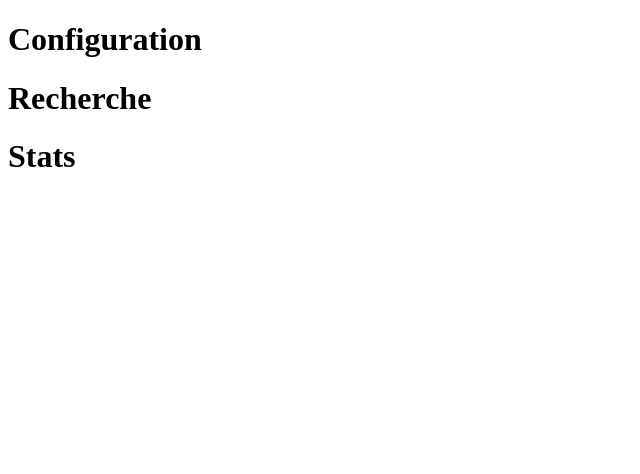
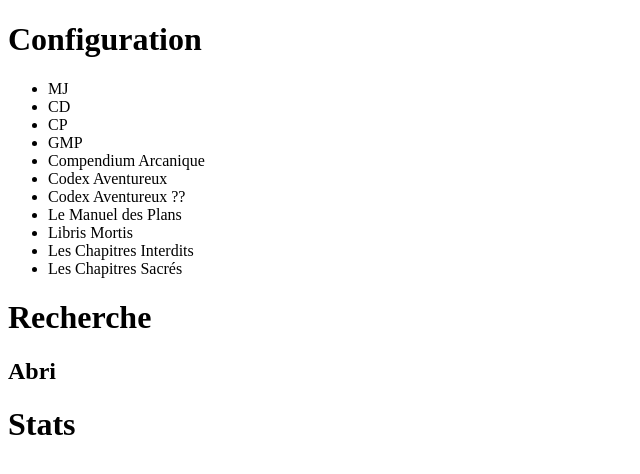
Before and after one commit to NathanLEFORT/TP_Vue, a Vue app: page / in a window 1280 px wide. Shown: the top 474 px of the page, without its empty margins (0-640 px from the left). Built offline with nearby package versions, Linux system fonts and the light colour scheme.

Commit message:
Tests variés

```diff
--- a/src/App.vue
+++ b/src/App.vue
@@ -2,9 +2,9 @@
   <div>
     <div>
     </div>
-    <Configuration/>
-    <Recherche/>
-    <Stats/>
+    <Configuration v-bind:books="booksPresent"/> <!-- v-bind est utilisé pour passer booksPresent à notre composant, sous le nom books -->
+    <Recherche v-bind:utils="sortTable"/>
+    <Stats v-bind:utils="sortTable"/>
   </div>
 </template>
 
@@ -13,7 +13,7 @@
 import Configuration from "@/components/Configuration";
 import Recherche from "@/components/Recherche";
 import Stats from "@/components/Stats";
-import {sortTable, bookUsed, bookTable} from "../public/data.min.js";
+import {sortTable} from "../public/data.min.js";
 
 export default {
   name: "App",
@@ -21,13 +21,17 @@ export default {
   data () {
     return {
       sortTable: sortTable,
-      bookUsed: bookUsed,
-      bookTable: bookTable
+      booksPresent: []
     }
+  },
+  mounted() { // Seul endroit où est censés executer du JS
+    sortTable.forEach(sort => {
+      if(!this.booksPresent.includes(sort[0])) this.booksPresent.push(sort[0]); //Stocke les noms de livres dans booksPresent
+    });
   }
 }
 
-console.log(sortTable[0]);
+
 </script>
 
 <style>
--- a/src/components/Configuration.vue
+++ b/src/components/Configuration.vue
@@ -1,10 +1,17 @@
 <template>
-  <h1>Configuration</h1>
+  <div>
+    <h1>Configuration</h1>
+    <ul>
+      <!-- key est nécessaire avec un v-for, pas donné dans son cours -->
+      <li v-for="book in books" :key="book">{{book}}</li> <!-- Test d'affichage des noms de livres récupérés depuis App.vue -->
+    </ul>
+  </div>
 </template>
 
 <script>
 export default {
-name: "Configuration"
+  name: "Configuration",
+  props:['books'] //Sert à récupérer books (booksPresent) donnés par App.vue
 }
 
 
--- a/src/components/Recherche.vue
+++ b/src/components/Recherche.vue
@@ -1,10 +1,14 @@
 <template>
-  <h1>Recherche</h1>
+  <div>
+    <h1>Recherche</h1>
+    <h2>{{utils[0][1]}}</h2>
+  </div>
 </template>
 
 <script>
 export default {
-name: "Recherche"
+  name: "Recherche",
+  props : ['utils']
 }
 </script>
 
--- a/src/components/Stats.vue
+++ b/src/components/Stats.vue
@@ -4,7 +4,8 @@
 
 <script>
 export default {
-name: "Stats"
+  name: "Stats",
+  props : ['utils']
 }
 </script>
 
```
Also changed, not shown: public/data.min.js.
